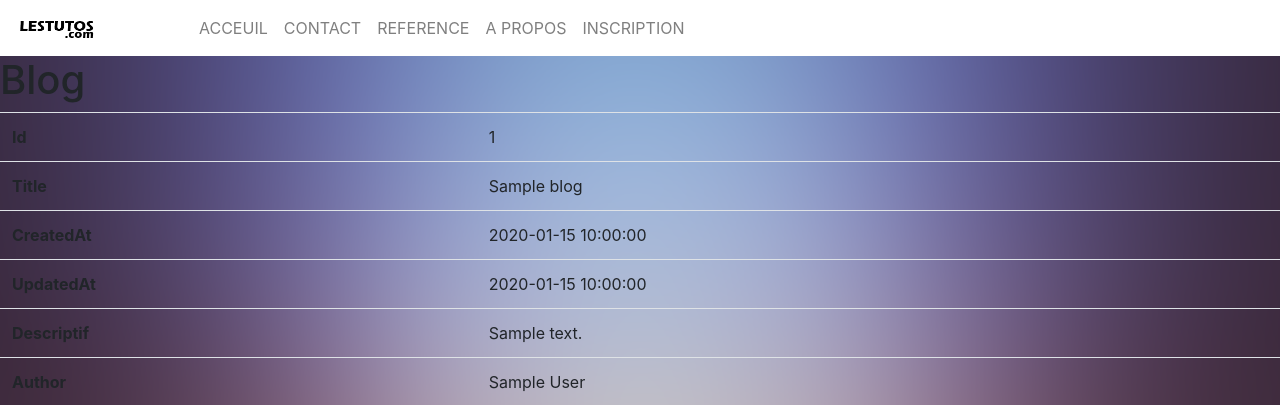
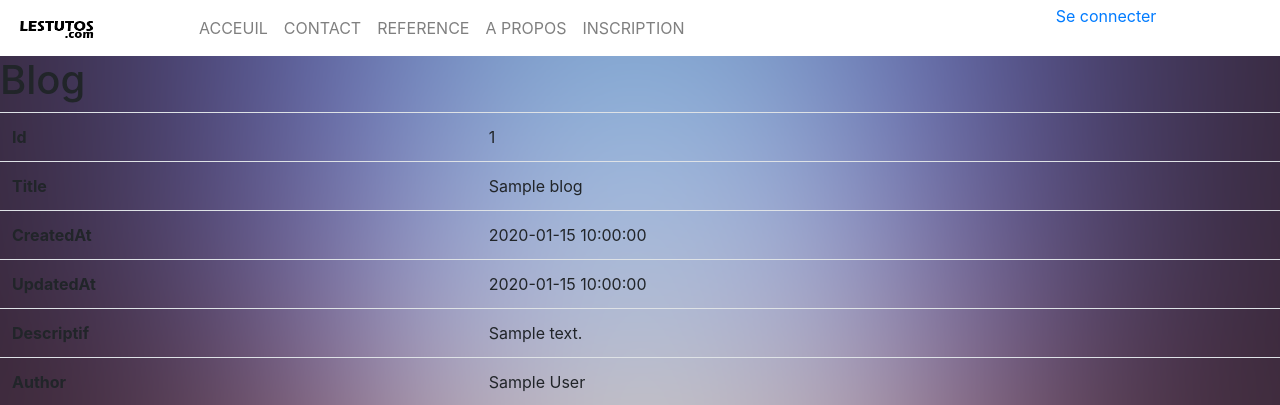
Before and after one commit to mrlaowilly/site_educatif, a Symfony app: template templates/blog/show.html.twig in a window 1280 px wide. Shown: the top 405 px of the page. Run offline with Twig, Linux system fonts and the light colour scheme; the template is opened without the code that fills it: most values are stand-ins (such as "Sample title", 1, 10 or a date in 2020); some libraries are stand-ins or nearby versions.

Commit message:
correction du boutton connection

```diff
--- a/templates/base.html.twig
+++ b/templates/base.html.twig
@@ -35,7 +35,6 @@
                         <a class="nav-link" href="{{ path('register') }}">INSCRIPTION</a>
                     </li>
 
-
                     {% if is_granted('ROLE_ADMIN') %}   <!-- sa sert a cree  un lien  pour l'admin-->
                     <li class="nav-item">
                         <a class="nav-link" href="{{ path('admin') }}">ADMINISTRATION</a>
@@ -49,9 +48,15 @@
                 <div class="row">
 
                     <div class="col-md-10"></div>
-                    <div class="col-md-2 bg-warning" style="z-index: 999999999999999999;margin-top: -56px;/* border-radius: 30px; */padding: 12px;left: -79px;text-align: center;">
-
-
+                    <div class="col-md-2 bg-warning" style="z-index: 999999999999999999;margin-top: -56px;/* border-radius: 30px; */padding: 4px;left: -79px;text-align: center;">
+                    {% if is_granted('IS_AUTHENTICATED_FULLY') %}
+                            <div style="..."><a href="{{ path('logout_route') }}">Se deconnecter </a>  </div>
+                            <strong>{{ app.user.email }}</strong>
+                        {% else %}
+                            {% if app.request.pathinfo != '/login' %}
+                                <div style="..."><a href="{{ path('app_login') }}">Se connecter </a>  </div>
+                            {% endif %}
+                        {% endif %}
                     </div>
                 </div>
             </div>
```
